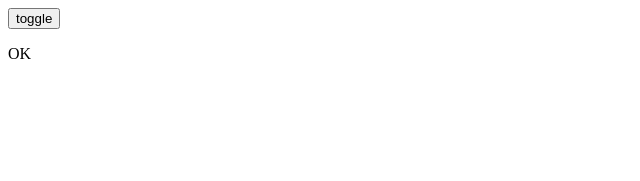
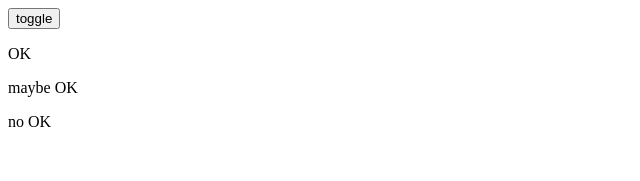
Before and after one commit to 802-web/first-vue, a Vue app: page / in a window 1280 px wide. Shown: the top 181 px of the page, without its empty margins (0-640 px from the left). Built offline with nearby package versions, Linux system fonts and the light colour scheme.

Commit message:
base of v-if

```diff
--- a/src/App.vue
+++ b/src/App.vue
@@ -5,8 +5,10 @@ const maybeOk = ref(false)
 </script>
 <template>
 	<button @click="ok = !ok">toggle</button>
-	<p v-if="ok">OK</p>
-	<p v-else-if="maybeOk">maybe OK</p>
-	<p v-else>no OK</p>
+	<template v-if="ok">
+		<p>OK</p>
+		<p>maybe OK</p>
+		<p>no OK</p>
+	</template>
 </template>
 <style></style>
```
